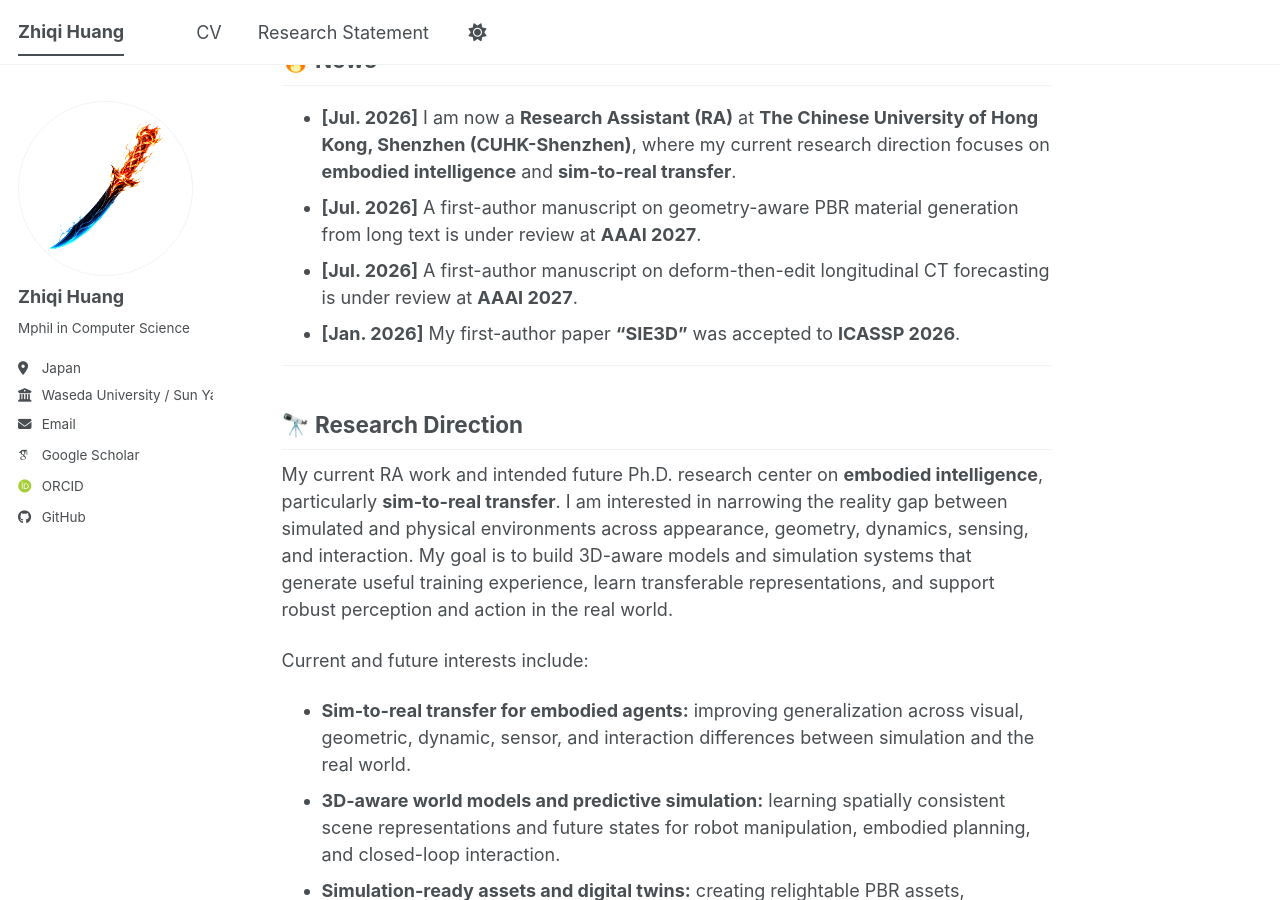
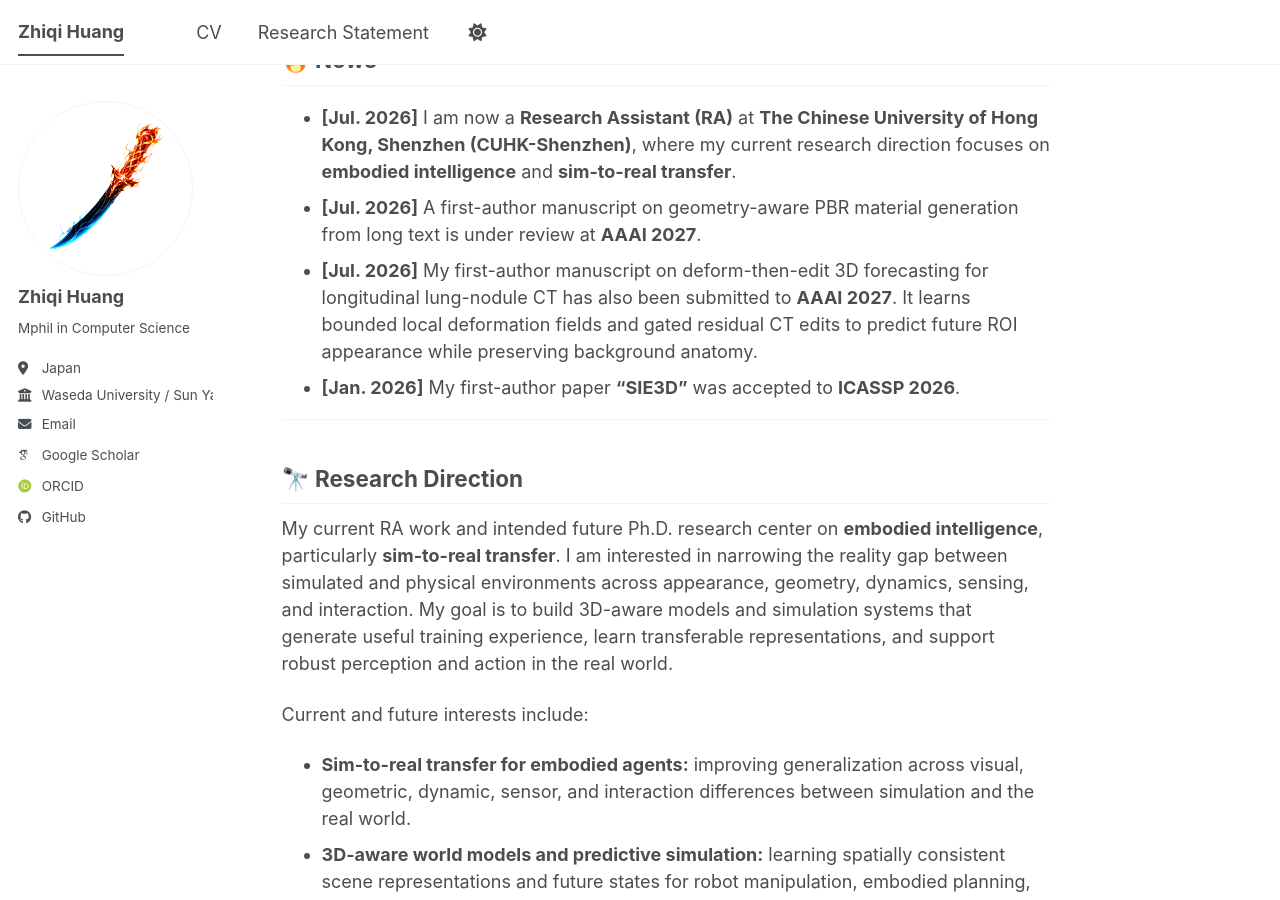
Before and after one commit to huang-zhiqi/huang-zhiqi.github.io, a Jekyll site: the page built from _pages/about.md, in a window 1280 px wide and 900 px high, scrolled down 887 px. Built offline with Jekyll 4.4.1, drawn with Linux system fonts in a browser that asks for light colours; some web fonts are replaced; a script bundle is joined from its source files by our own code; library files that are not in the unit come from our copies.

Commit message:
修改news为在投

```diff
--- a/_pages/about.md
+++ b/_pages/about.md
@@ -20,7 +20,7 @@ I received my B.E. in Software Engineering from **Sun Yat-sen University** (中
 
 * **[Jul. 2026]** I am now a **Research Assistant (RA)** at **The Chinese University of Hong Kong, Shenzhen (CUHK-Shenzhen)**, where my current research direction focuses on **embodied intelligence** and **sim-to-real transfer**.
 * **[Jul. 2026]** A first-author manuscript on geometry-aware PBR material generation from long text is under review at **AAAI 2027**.
-* **[Jul. 2026]** A first-author manuscript on deform-then-edit longitudinal CT forecasting is under review at **AAAI 2027**.
+* **[Jul. 2026]** My first-author manuscript on deform-then-edit 3D forecasting for longitudinal lung-nodule CT has also been submitted to **AAAI 2027**. It learns bounded local deformation fields and gated residual CT edits to predict future ROI appearance while preserving background anatomy.
 * **[Jan. 2026]** My first-author paper **"SIE3D"** was accepted to **ICASSP 2026**.
 
 ---
```
